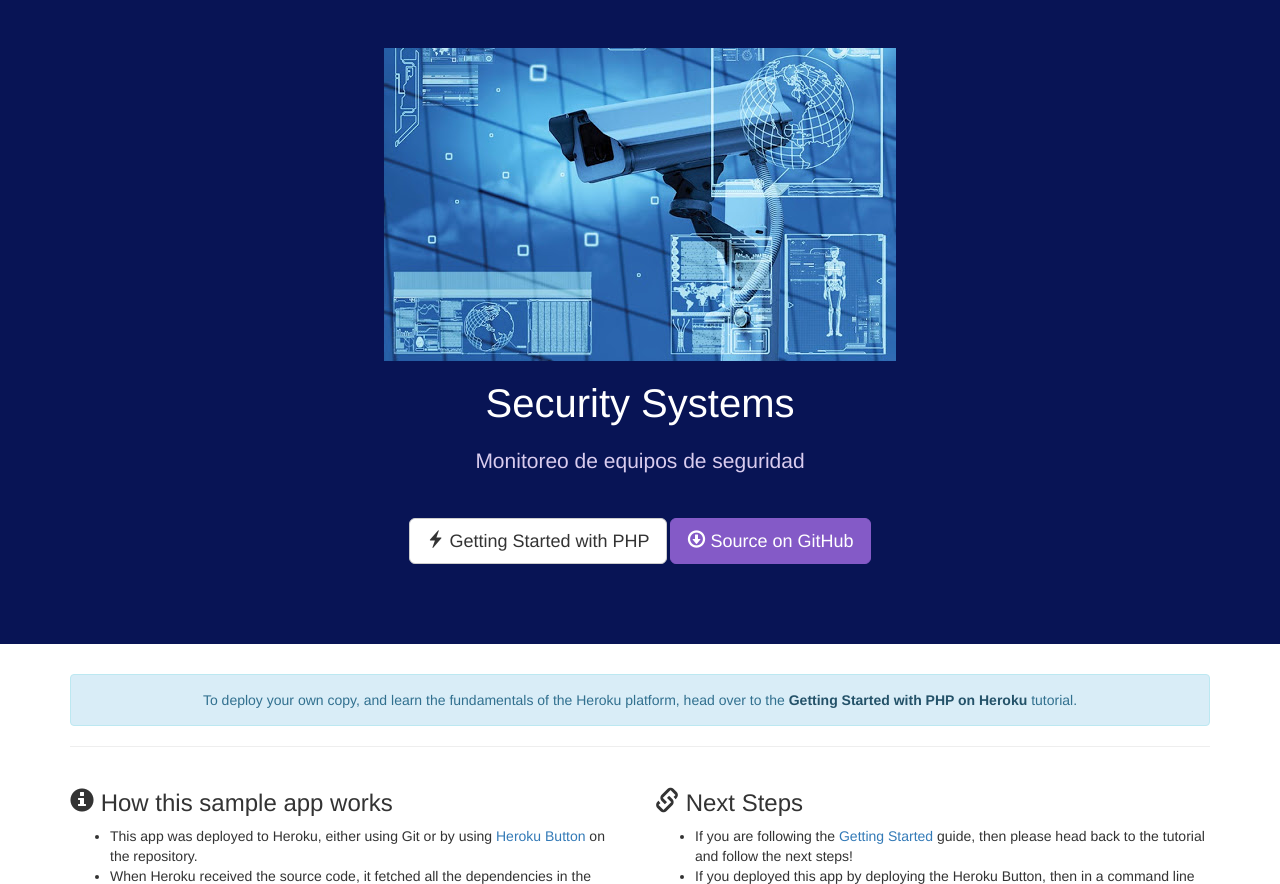
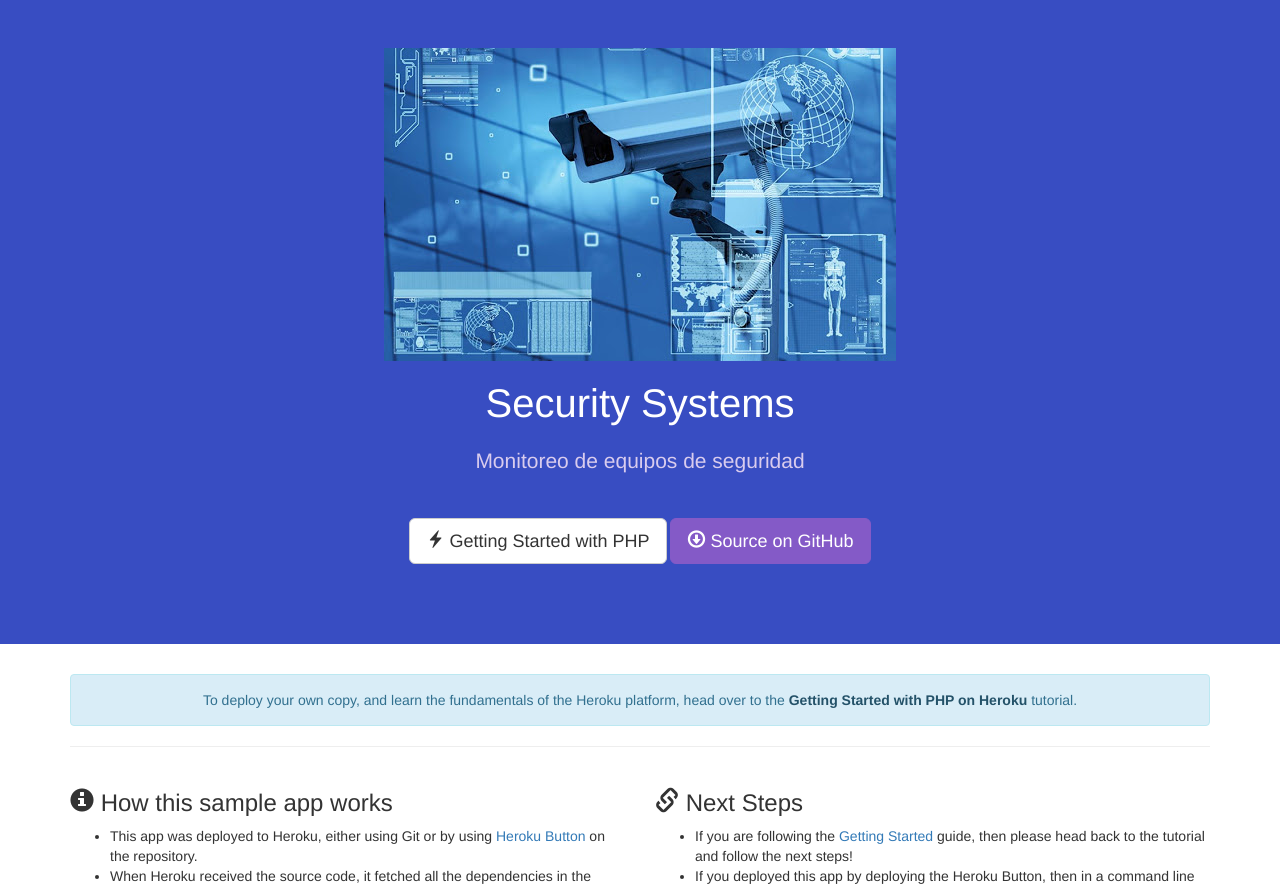
Before and after one commit to rafapa2310/rp23, a PHP site: template web/views/index.twig in a window 1280 px wide. Shown: the part 51-935 px from the top of the page. Run offline with PHP 8.4, Linux system fonts and the light colour scheme; the template is opened without the code that fills it, so the values that code supplies are empty; some libraries are stand-ins or nearby versions.

Commit message:
C. Color

```diff
--- a/web/stylesheets/main.css
+++ b/web/stylesheets/main.css
@@ -1,5 +1,5 @@
 .jumbotron {
-  background: #081455;
+  background: #384dc2;
   color: white;
   padding-bottom: 80px;
 }
```
